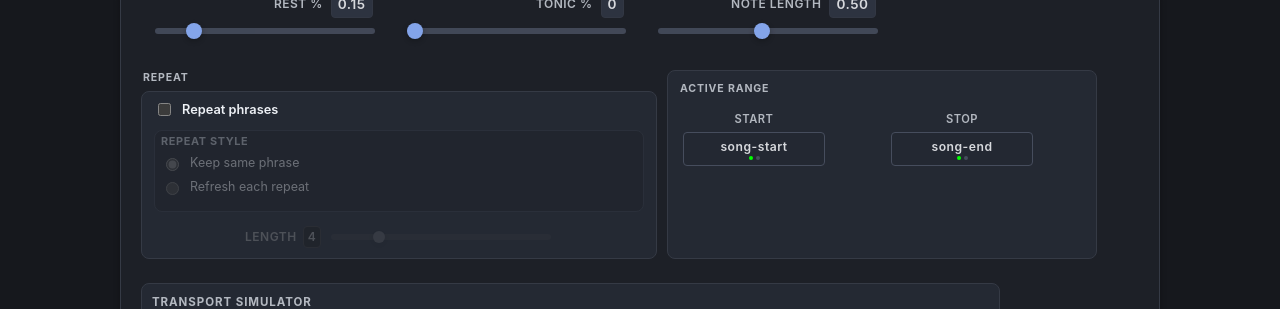
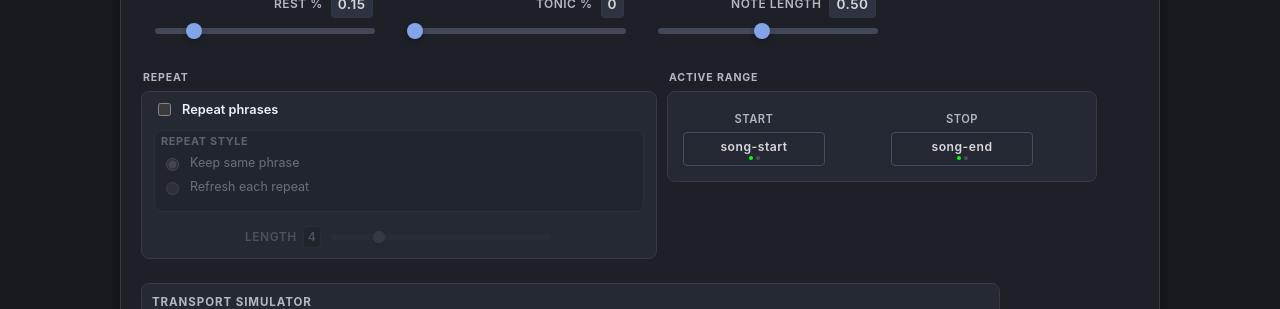
Before and after one commit to bso2001/qrm-ui, a Svelte app: page / in a window 1280 px wide. Shown: the part 196-505 px from the top of the page. Built offline with nearby package versions, Linux system fonts and the light colour scheme.

Commit message:
Move gate-card border to inner gate-grid so ACTIVE RANGE title aligns with REPEAT

```diff
--- a/src/App.svelte
+++ b/src/App.svelte
@@ -882,9 +882,9 @@
 					</div>
 				</div>
 
-				<div class="playback-pane gate-card">
+				<div class="playback-pane">
 					<div class="playback-pane-title">ACTIVE RANGE</div>
-					<div class="gate-grid">
+					<div class="gate-card gate-grid">
 						<div class="range-block">
 							<Choice
 								value={model.startRange}
```
